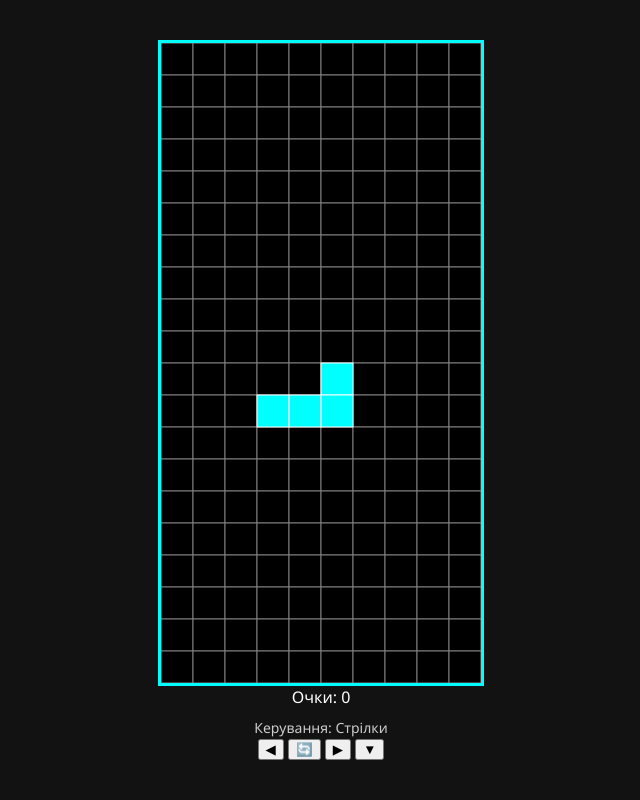
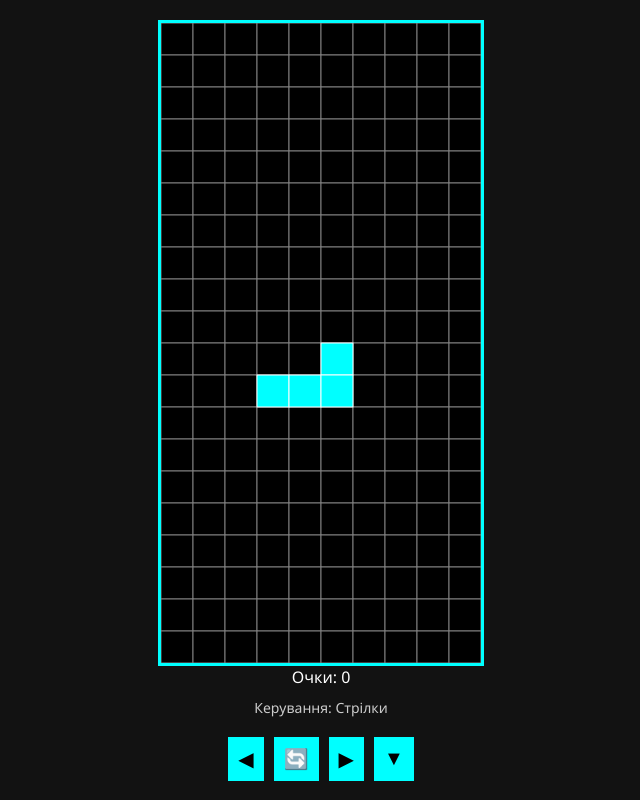
Before and after one commit to jorito255/jorik.github.io, a plain HTML site: page index.html in a window 1280 px wide. Shown: the whole page, without its empty margins (319-959 px from the left). Drawn offline with Linux system fonts and the light colour scheme.

Commit message:
Update tetris.css

```diff
--- a/tetris.css
+++ b/tetris.css
@@ -22,3 +22,16 @@ canvas {
     font-size: 14px;
     color: #ccc;
 }
+.mobile-controls {
+    display: flex;
+    justify-content: center;
+    gap: 10px;
+    margin-top: 20px;
+}
+.mobile-controls button {
+    font-size: 20px;
+    padding: 10px;
+    background-color: #00ffff;
+    border: none;
+    cursor: pointer;
+}
```
